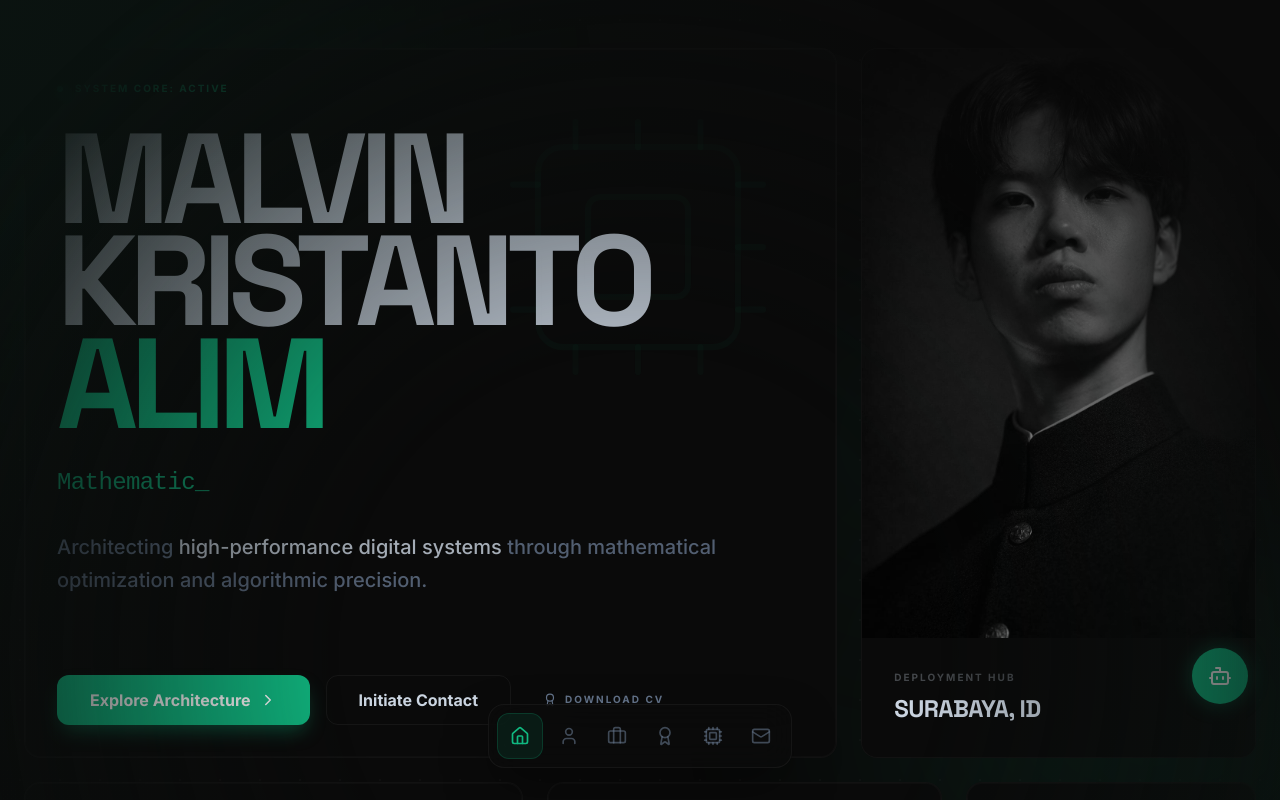
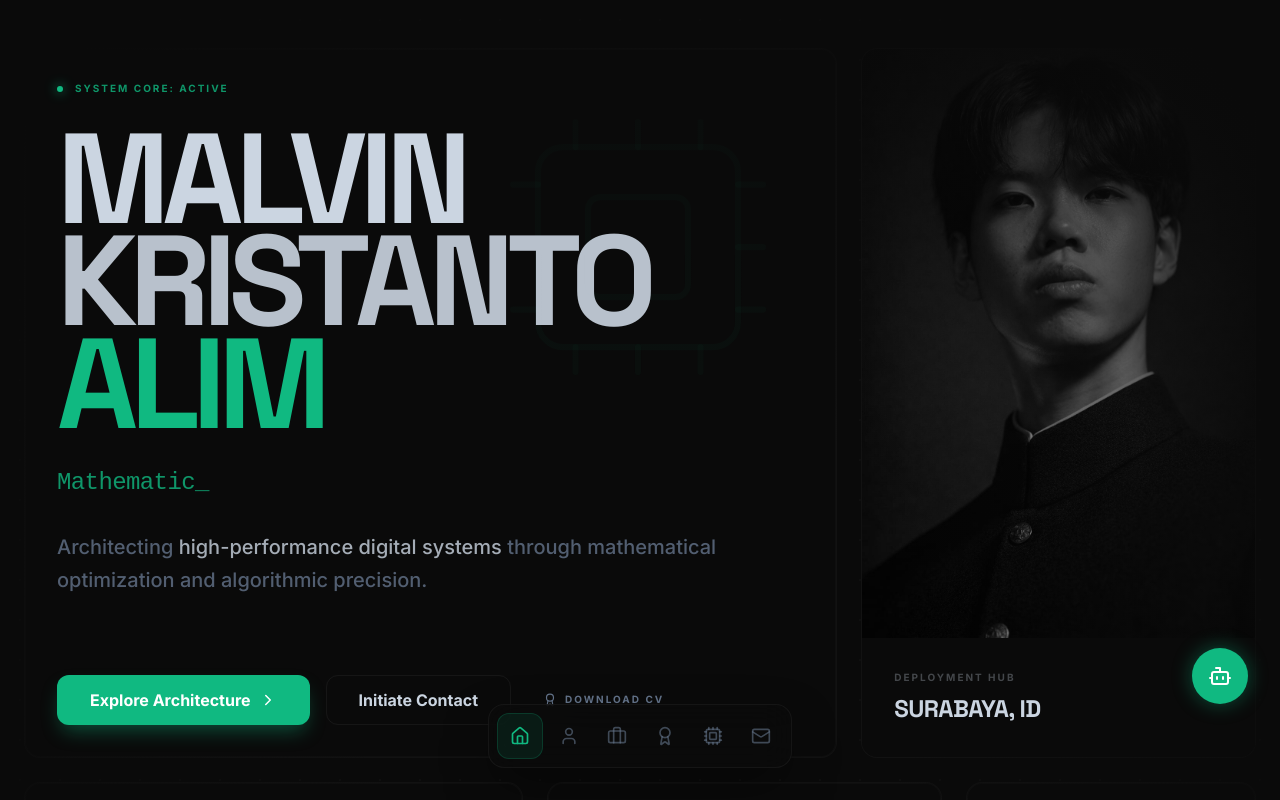
Before and after one commit to MalvinKristantoAlim/porto-malvin, a React (Vite) app: page / in a window 1280 px wide. Shown: the top 800 px of the page. Built offline with nearby package versions, Linux system fonts and the light colour scheme.

Commit message:
Update index.css

```diff
--- a/src/index.css
+++ b/src/index.css
@@ -87,18 +87,23 @@
     background: linear-gradient(
       45deg,
       transparent 45%,
-      rgba(255, 255, 255, 0.05) 50%,
+      rgba(255, 255, 255, 0.03) 50%,
       transparent 55%
     );
     transform: rotate(45deg);
-    animation: shine 8s infinite linear;
+    transition: opacity 0.5s ease;
+    opacity: 0;
     pointer-events: none;
+  }
+
+  .metallic-shine:hover::after {
+    animation: shine 1.5s ease-out forwards;
+    opacity: 1;
   }
 }
 
 @keyframes shine {
   0% { transform: translateX(-100%) rotate(45deg); }
-  20% { transform: translateX(100%) rotate(45deg); }
   100% { transform: translateX(100%) rotate(45deg); }
 }
 
@@ -110,5 +115,13 @@
 .grid-bg {
   background-image: radial-gradient(var(--color-grid) 1px, transparent 0);
   background-size: 40px 40px;
-  mask-image: radial-gradient(circle at 50% 50%, black 30%, transparent 90%);
+  position: relative;
 }
+
+.grid-bg::after {
+  content: "";
+  position: absolute;
+  inset: 0;
+  background: radial-gradient(circle at 50% 50%, transparent 30%, var(--color-obsidian) 90%);
+  pointer-events: none;
+}
```
